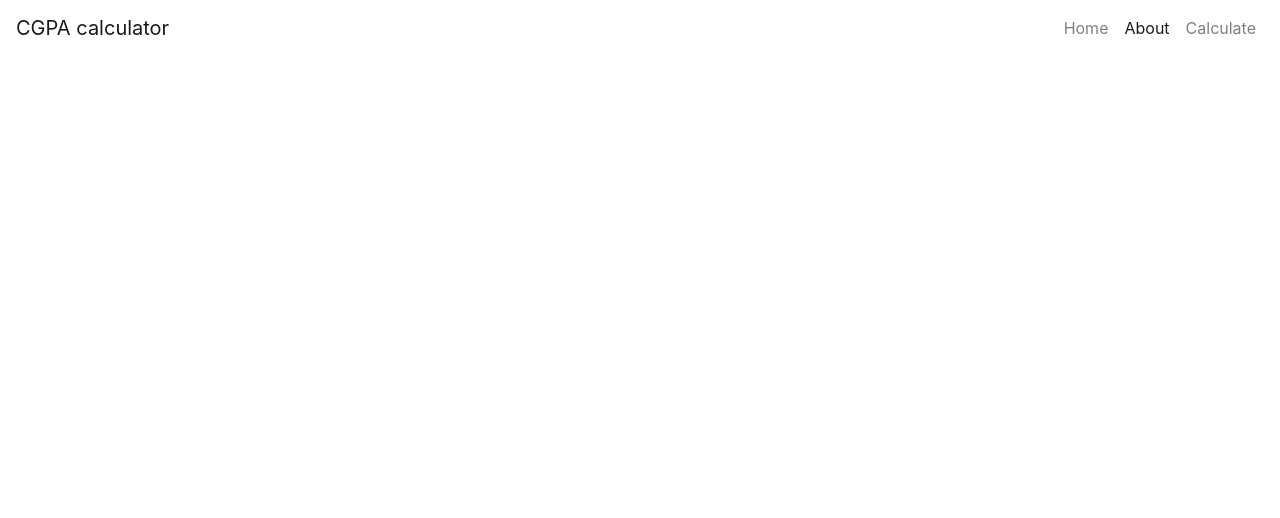
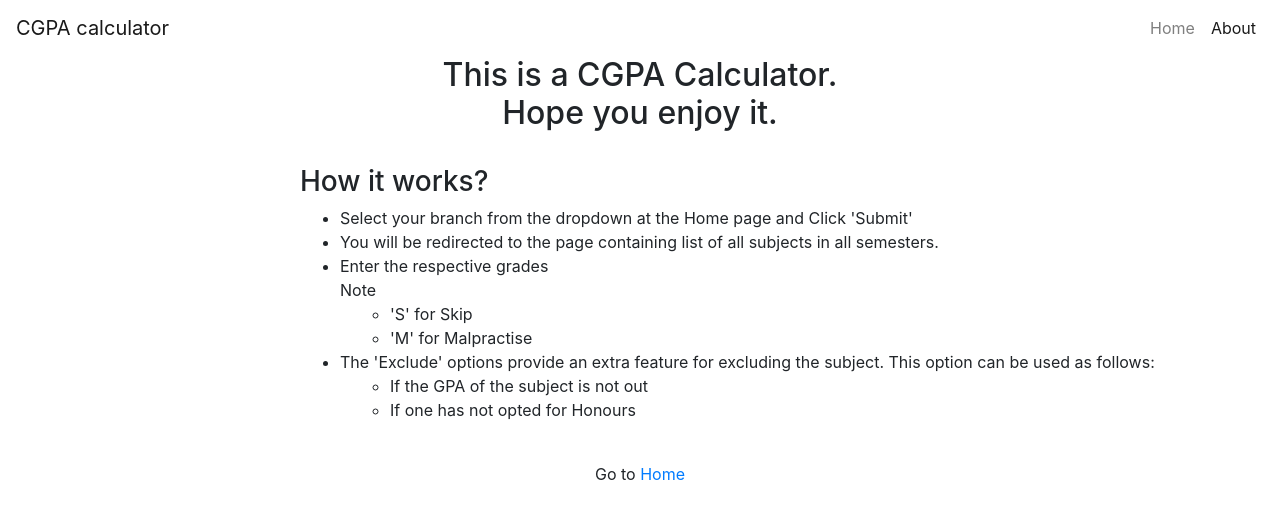
Before and after one commit to Asutosh989/CGPA-Calculator, a React (Create React App) app: page /about in a window 1280 px wide. Shown: the top 518 px of the page. Built offline with nearby package versions, Linux system fonts and the light colour scheme.

Commit message:
Made final changes

```diff
--- a/package.json
+++ b/package.json
@@ -5,6 +5,8 @@
   "dependencies": {
     "bootstrap": "^4.0.0",
     "react": "^16.2.0",
+    "react-accordion-component": "^1.0.10",
+    "react-accordion-components": "^1.0.3",
     "react-dom": "^16.2.0",
     "react-router": "^4.2.0",
     "react-router-dom": "^4.2.2",
--- /dev/null
+++ b/src/About.css
@@ -0,0 +1,9 @@
+h3, .outer {
+    text-align:left;
+    margin-left: 300px;
+}
+
+.inner {
+    text-align:left;
+    margin-left: 10px;
+}
--- a/src/About.js
+++ b/src/About.js
@@ -1,8 +1,31 @@
 import React from 'react';
+import { Link } from 'react-router-dom';
+import './About.css';
 
 const About = () => (
     <div>
         <h2>This is a CGPA Calculator. <br /> Hope you enjoy it.</h2>
+        <br />
+        <h3>How it works?</h3>
+        <ul className="outer">
+            <li>Select your branch from the dropdown at the Home page and Click 'Submit'</li>
+            <li>You will be redirected to the page containing list of all subjects in all semesters.</li>
+            <li>Enter the respective grades <br /> Note
+                <ul className="inner">
+                    <li>'S' for Skip</li>
+                    <li>'M' for Malpractise</li>
+                </ul>
+
+            </li>
+            <li>The 'Exclude' options provide an extra feature for excluding the subject. This option can be used as follows:
+                <ul className="inner">
+                    <li>If the GPA of the subject is not out</li>
+                    <li>If one has not opted for Honours</li>
+                </ul>
+            </li>
+        </ul>
+        <br />
+        Go to <Link to="/">Home</Link>
 
     </div>
 );
--- a/src/App.js
+++ b/src/App.js
@@ -8,6 +8,7 @@ import {
 // import logo from './logo.svg';
 import Home from './Home.js';
 import Calculator from './Calculator';
+import About from './About.js';
 
 import './App.css';
 
@@ -26,14 +27,12 @@ class App extends Component {
             <NavItem>
               <NavLink className="nav-link" to="/about">About</NavLink>
             </NavItem>
-            <NavItem>
-              <NavLink className="nav-link" to="/calculate">Calculate</NavLink>
-            </NavItem>
           </Nav>
       </Navbar>
 
           {/* route passes history location */}
           <Route exact path="/" component={Home}/>
+          <Route exact path="/about" component={About}/>
           <Route path="/calculate/:branch" component={Calculator} />
         </div>
       </Router>
--- a/src/Calculator.js
+++ b/src/Calculator.js
@@ -2,6 +2,7 @@ import React from 'react';
 import syllabus from './syllabus';
 import { Button, Input, Table, Container, Row, Col, Card, CardBody, CardTitle} from 'reactstrap';
 import { calculateGpa } from './gpa-calculator';
+import 'react-accordion-component';
 
 export default class Calculator extends React.Component {
   constructor(props) {
@@ -77,6 +78,7 @@ export default class Calculator extends React.Component {
                               <option value="F">F</option>
                               <option value="S">S</option>
                               <option value="M">M</option>
+                              <option value="excluded">Exclude</option>
                           </Input></td>
 
                         </tr>
@@ -93,7 +95,7 @@ export default class Calculator extends React.Component {
           </Col>
           <Col md={4}>
             {!this.state.dirty && (
-            <Card style={{position: 'sticky', top: '1em' }}>
+            <Card style={{position: 'sticky', top: '4em' }}>
               <CardTitle>GPA</CardTitle>
               <CardBody>
                 <h2>CGPA {this.state.gpa.toFixed(2)}</h2>
--- a/src/Home.js
+++ b/src/Home.js
@@ -1,4 +1,5 @@
 import React from 'react';
+import { Link } from 'react-router-dom';
 import { Button, FormGroup, Form, Label, Input, Container, Card, CardBody } from 'reactstrap';
 
 import './home.css';
@@ -38,12 +39,12 @@ class Home extends React.Component {
             <Label for="exampleSelect">Select</Label>
             <Input type="select" name="select" value={this.state.branch} onChange={this.handleBranchDropdownChange}>
               <option value="cse">CSE</option>
-              <option value="ie">I&amp;E</option>
+              {/* <option value="ie">I&amp;E</option>
               <option value="me">MECH</option>
               <option value="ce">CIVIL</option>
               <option value="it">IT</option>
               <option value="tex">TEXTILE</option>
-              <option value="ee">ELECTRICAL</option>
+              <option value="ee">ELECTRICAL</option> */}
             </Input>
           </FormGroup>
           <Button type="submit" color="success">Submit</Button>
@@ -51,6 +52,7 @@ class Home extends React.Component {
         </CardBody>
         </Card>
         </Container>
+        Check the  <Link to="/about">about</Link> page for more information
       </div>
     );
   }
--- a/src/gpa-calculator.js
+++ b/src/gpa-calculator.js
@@ -1,7 +1,8 @@
 import {grades} from './syllabus';
 
 export function calculateGpa(subjects) {
-    const total = subjects.reduce((sum, x) => sum+x.credits,0);
-    const l = subjects.reduce((sum,x) => sum+x.credits*grades[x.grade],0);
+    const filtered_subjects = subjects.filter(x => x.grade !== 'excluded');
+    const total = filtered_subjects.reduce((sum, x) => sum+x.credits,0);
+    const l = filtered_subjects.reduce((sum,x) => sum+x.credits*grades[x.grade],0);
     return (l/total);
 }
```
Also changed, not shown: 1 other file (tests, documents, lock files or other folders).
